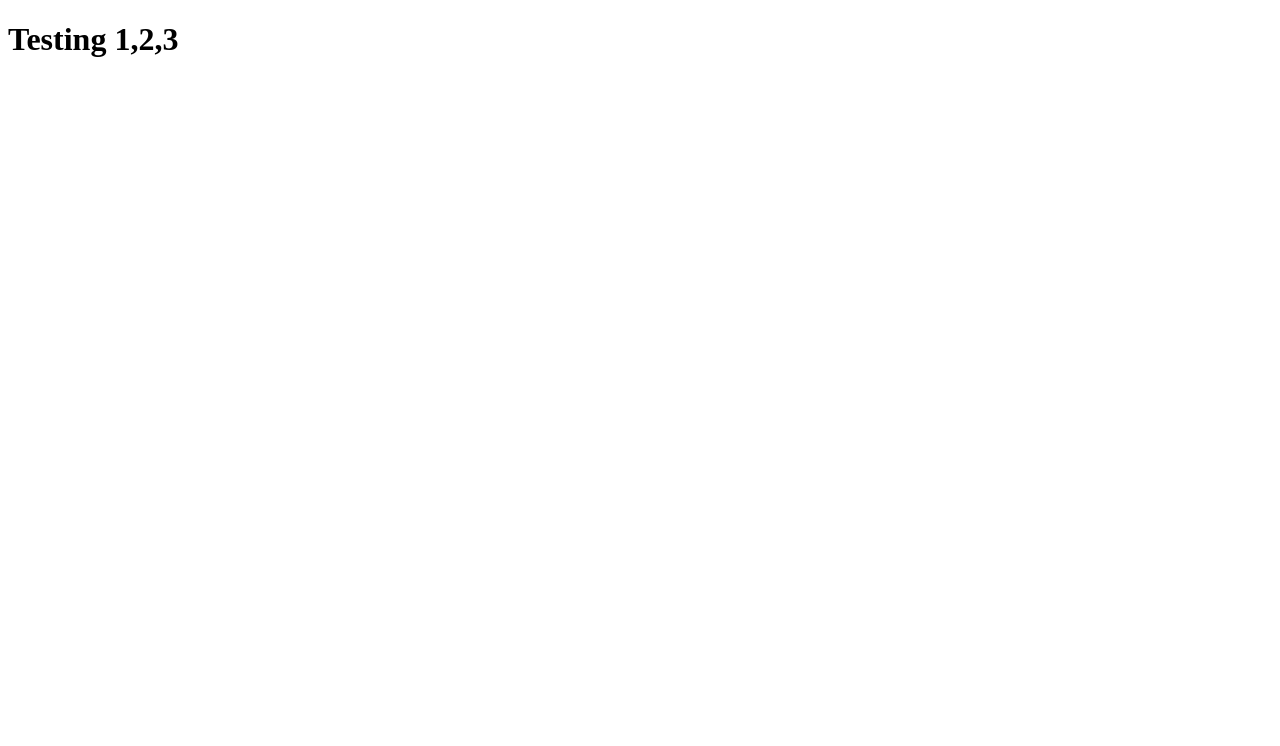
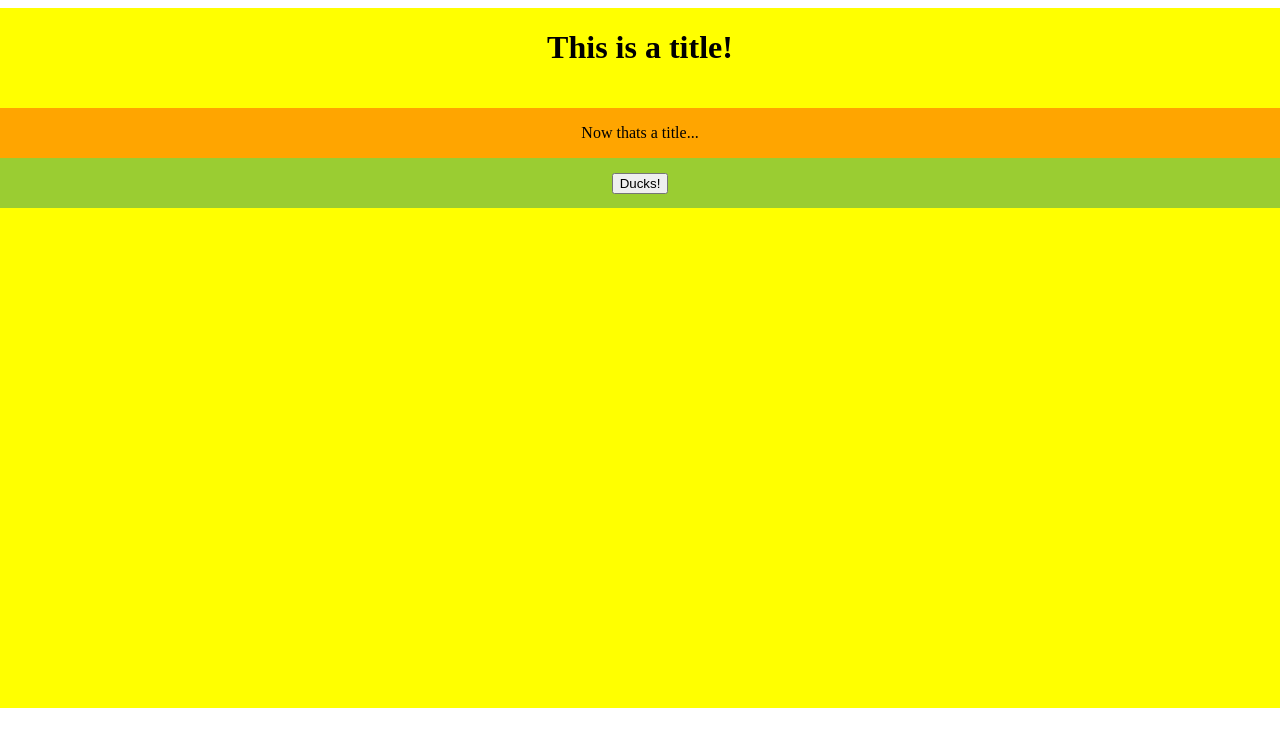
Before and after one commit to ALohman22/deploymentLab1, a website: page public/index.html in a window 1280 px wide. Drawn offline with Linux system fonts and the light colour scheme.

Commit message:
added fun stuff

```diff
--- a/public/index.html
+++ b/public/index.html
@@ -8,8 +8,29 @@
     <title>Testing</title>
 </head>
 <body>
-    <h1>Testing 1,2,3</h1>
-
+    <div id="title">
+        <h1>This is a title!</h1>
+    </div>
+    <div id="paragraph">
+        <p>Now thats a title...</p>
+    </div>
+    <div id="buttonContainer">
+        <button onclick="document.getElementById('card').classList.toggle('appear');">Ducks!</button>
+    </div>
+    <div id="container">
+        <div ID="disappear" style="visibility:hidden;">
+            <div id="card">
+                <img src="../images/rubberDuck1.jpeg" alt="duck">
+                <img src="../images/rubberDuck2.jpeg" alt="duck">
+                <img src="../images/rubberDuck3.jpeg" alt="duck">
+                <img src="../images/rubberDuck4.jpeg" alt="duck">
+                <img src="../images/rubberDuck5.jpeg" alt="duck">
+                <img src="../images/rubberDuck6.jpeg" alt="duck">
+                <img src="../images/rubberDuck7.jpeg" alt="duck">
+                <img src="../images/rubberDuck8.jpeg" alt="duck">
+            </div>
+        </div>
+    </div>
     <script src="main.js"></script>
 </body>
 </html>
--- a/public/main.js
+++ b/public/main.js
@@ -0,0 +1,7 @@
+const button = document.querySelector('button')
+
+const alert = evt => {
+    alert('Ducks!')
+}
+
+button.addEventListener('click', alert)
--- a/public/styles.css
+++ b/public/styles.css
@@ -0,0 +1,41 @@
+*{
+    margin: none;
+    padding: none;
+}
+body{
+    display: flex;
+    flex-direction: column;
+    align-items: center;
+}
+#title{
+    height: 100px;
+    background-color: yellow;
+    width: 100vw;
+    text-align: center;
+    margin-bottom: none;
+}
+#paragraph{
+    height: 50px;
+    background-color: orange;
+    width: 100vw;
+    text-align: center;
+    margin-top: none;
+}
+#buttonContainer{
+    display: flex;
+    align-items: center;
+    justify-content: center;
+    height: 50px;
+    width: 100vw;
+    background-color: yellowgreen;
+}
+#container{
+    background-color: yellow;
+    width: 100vw;
+    height: 500px;
+}
+
+
+.appear{
+    visibility: visible;
+}
```
Also changed, not shown: images/rubberDuck1.jpeg (added), images/rubberDuck2.jpeg (added), images/rubberDuck3.jpeg (added), images/rubberDuck4.jpeg (added), images/rubberDuck5.jpeg (added), images/rubberDuck6.jpeg (added), images/rubberDuck7.jpeg (added), images/rubberDuck8.jpeg (added).
